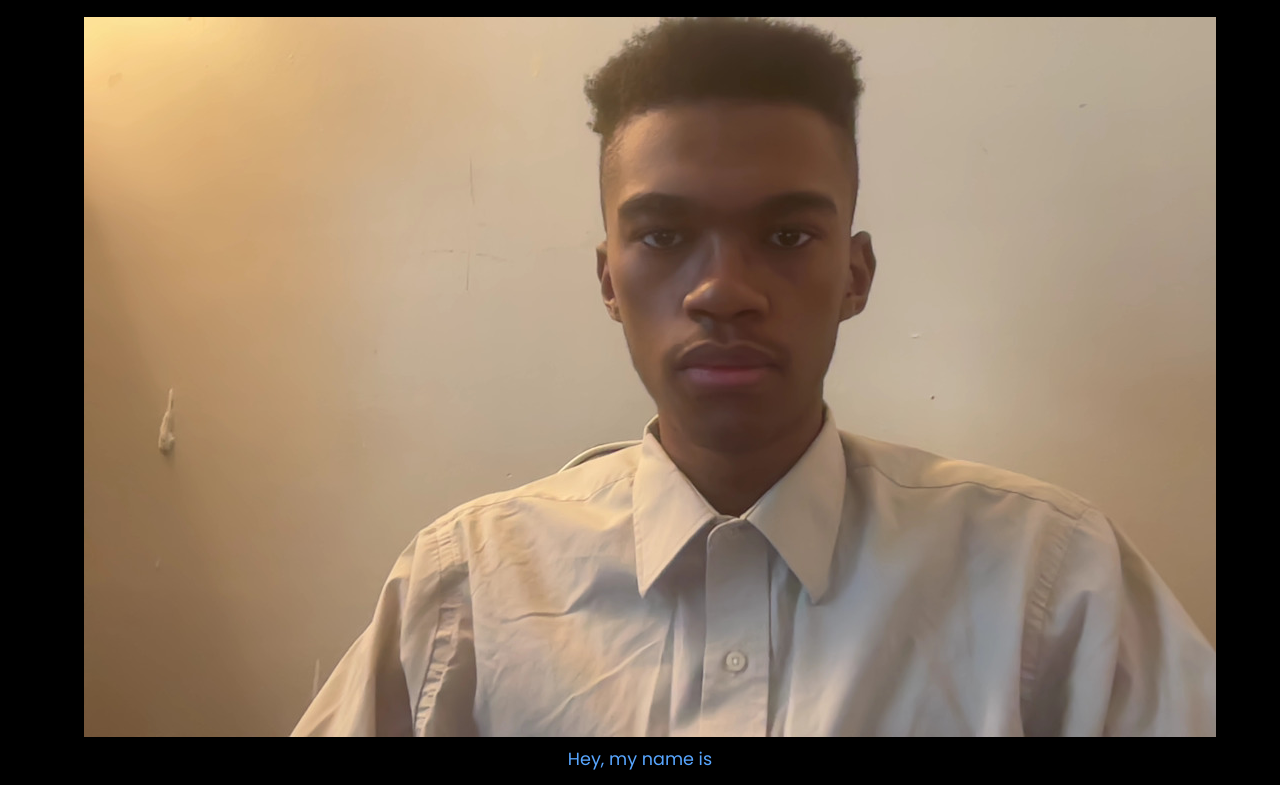
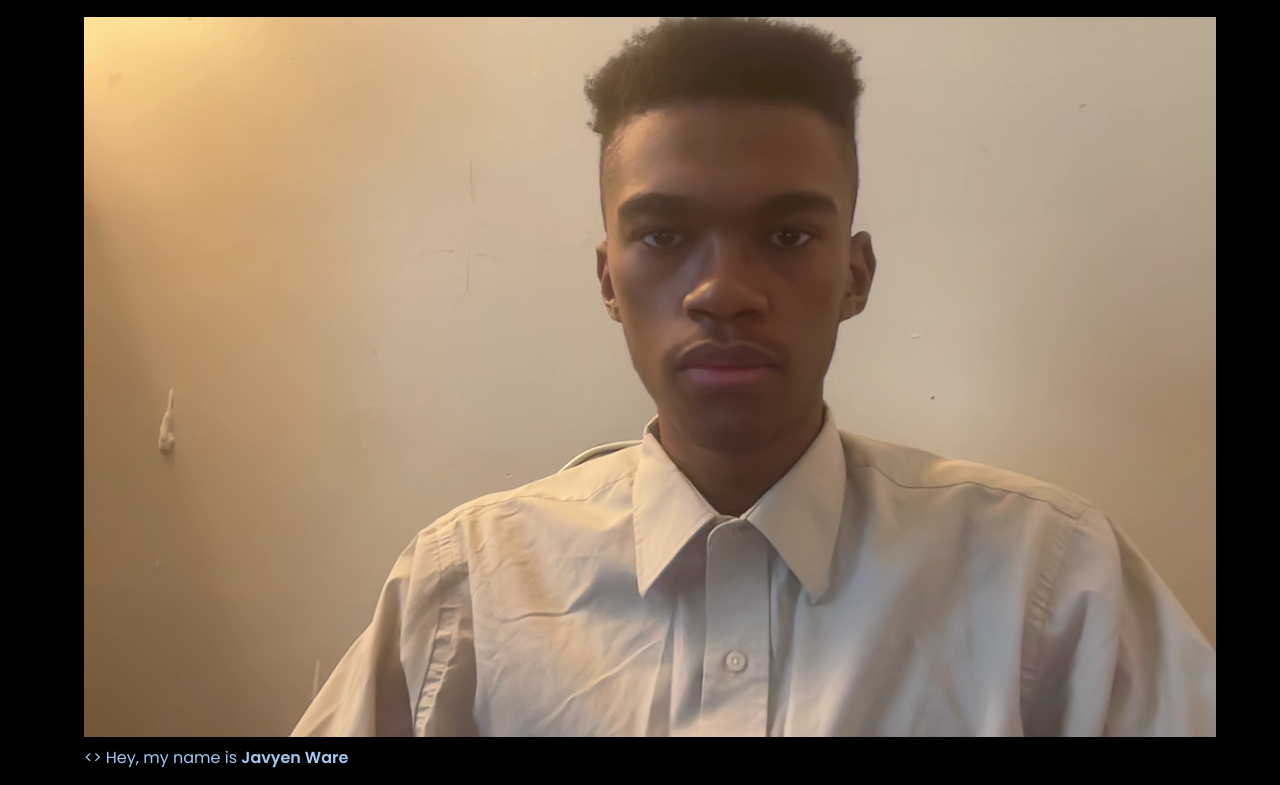
Before and after one commit to javyW/JavyenPortfolioWebsite, a plain HTML site: page index.html in a window 1280 px wide. Shown: the part 167-952 px from the top of the page. Drawn offline with Linux system fonts and the light colour scheme.

Commit message:
fix: chanegd error

```diff
--- a/index.html
+++ b/index.html
@@ -38,7 +38,7 @@
         <div class="container">
             <h2>About Me</h2>
             <img src="img/javyenwarepic.jpg" alt="Javyen Ware">
-            <p> Hey, my name is <h3>Javyen Ware.</h3> I am a recent Bootcamp graduate who is looking for a Junior Software Engineer role. I am mentorable and teachable and ready to work hard to contribute to any team.</p>
+            <> Hey, my name is <b>Javyen Ware</b></p> I am a recent Bootcamp graduate who is looking for a Junior Software Engineer role. I am mentorable and teachable and ready to work hard to contribute to any team.</p>
         </div>
     </section>
 
```
